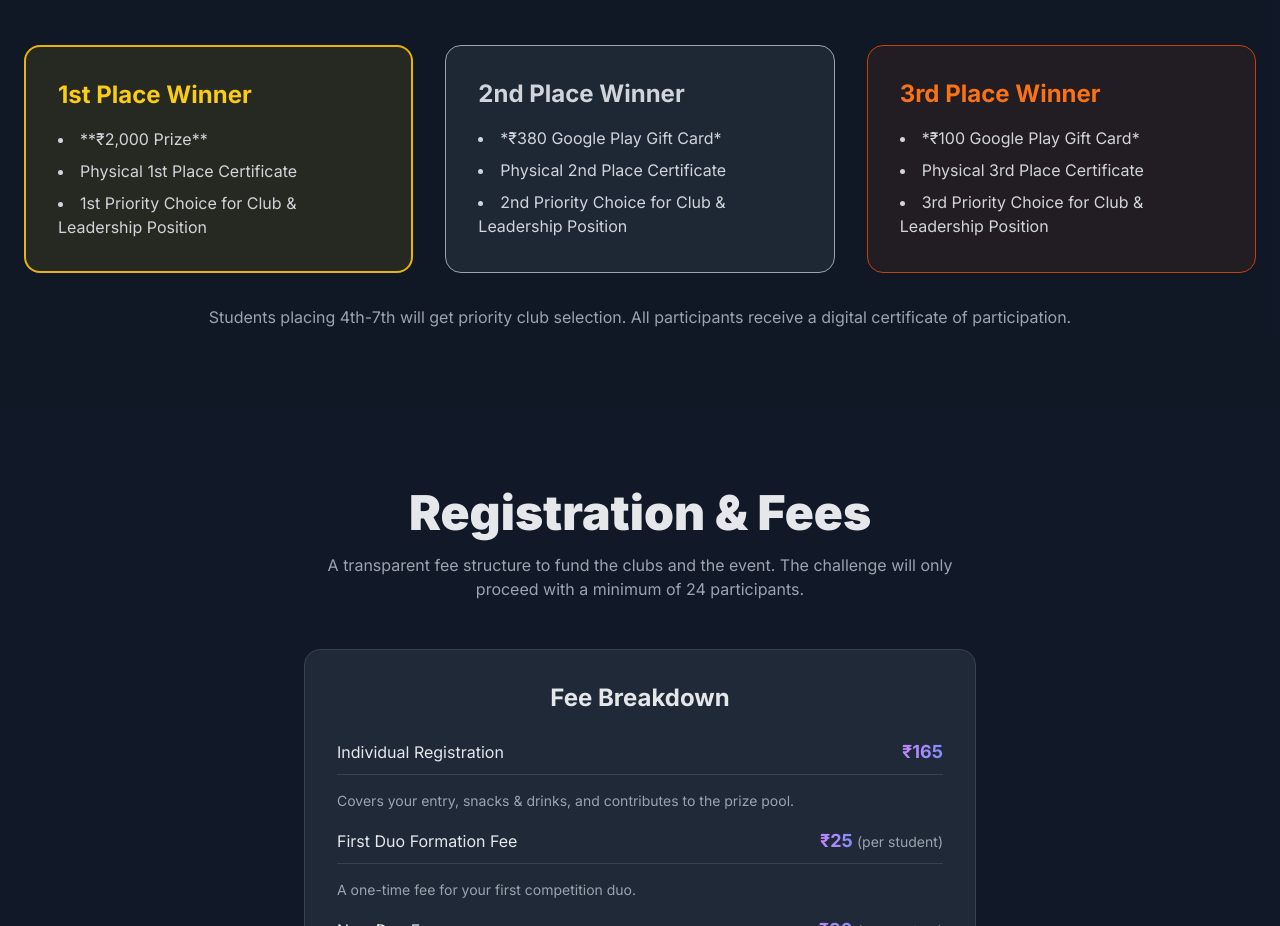
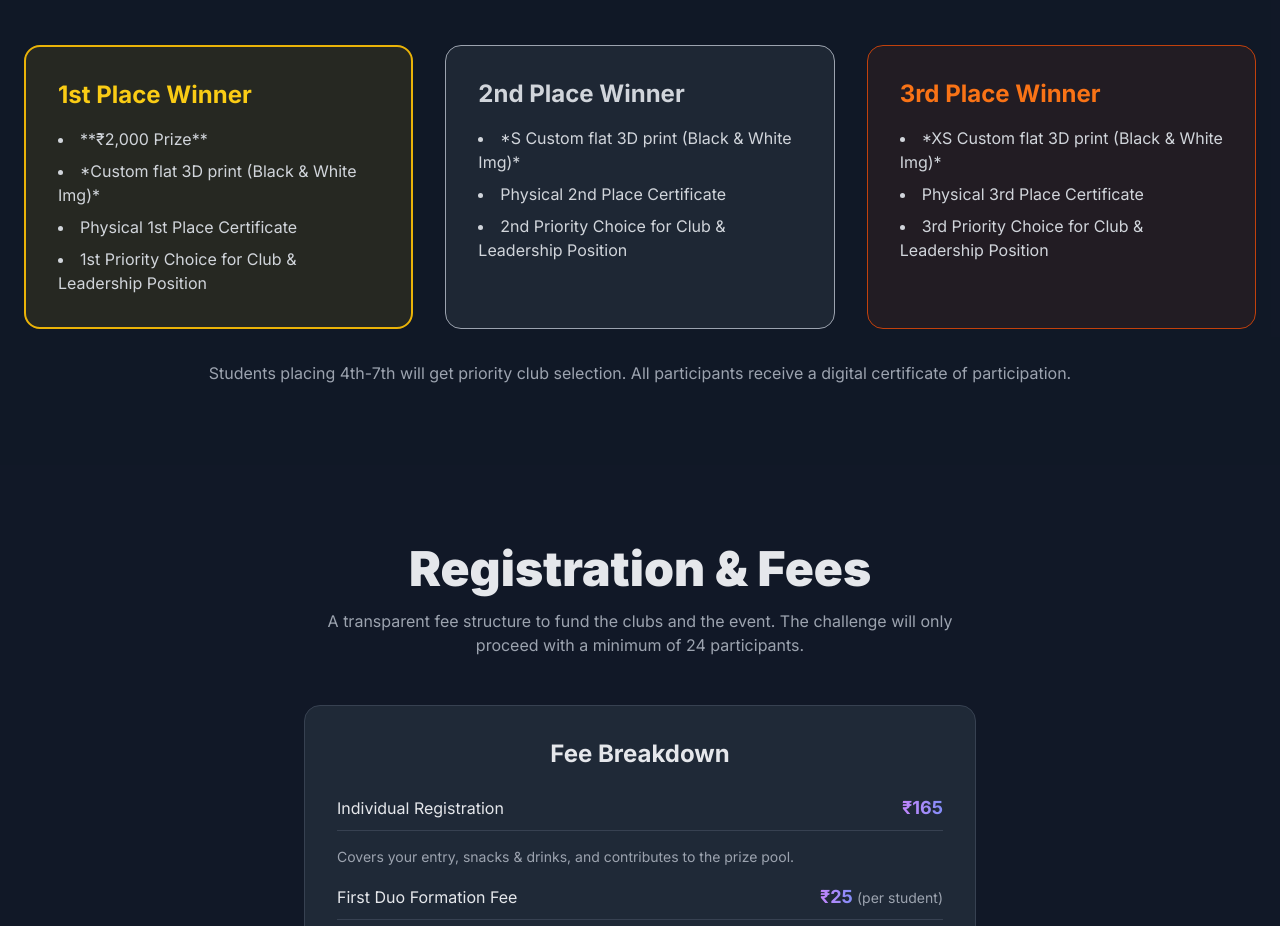
Before and after one commit to forksspoons/forksspoons.github.io, a plain HTML site: page EVENTS/index.html in a window 1280 px wide. Shown: the part 1950-2876 px from the top of the page. Drawn offline with nearby package versions, Linux system fonts and the light colour scheme.

Commit message:
Update index.html

```diff
--- a/EVENTS/index.html
+++ b/EVENTS/index.html
@@ -89,9 +89,9 @@
                 <h2 class="text-3xl md:text-5xl font-extrabold">Prizes & The Path to Leadership</h2>
                 <p class="mt-4 max-w-2xl mx-auto text-gray-400">The grand prize, podium positions, and club leadership roles are all awarded based on your **individual total score** from both competitions.</p>
                 <div class="mt-12 grid grid-cols-1 md:grid-cols-3 gap-8 text-left">
-                    <div class="bg-yellow-500/10 p-8 rounded-2xl border-2 border-yellow-500"><h3 class="text-2xl font-bold text-yellow-400">1st Place Winner</h3><ul class="mt-4 space-y-2 text-gray-300 list-disc list-inside"><li>**₹2,000 Prize**</li><li>Physical 1st Place Certificate</li><li>1st Priority Choice for Club & Leadership Position</li></ul></div>
-                    <div class="bg-gray-400/10 p-8 rounded-2xl border border-gray-400"><h3 class="text-2xl font-bold text-gray-300">2nd Place Winner</h3><ul class="mt-4 space-y-2 text-gray-300 list-disc list-inside"><li>*₹380 Google Play Gift Card*</li><li>Physical 2nd Place Certificate</li><li>2nd Priority Choice for Club & Leadership Position</li></ul></div>
-                    <div class="bg-orange-700/10 p-8 rounded-2xl border border-orange-700"><h3 class="text-2xl font-bold text-orange-500">3rd Place Winner</h3><ul class="mt-4 space-y-2 text-gray-300 list-disc list-inside"><li>*₹100 Google Play Gift Card*</li><li>Physical 3rd Place Certificate</li><li>3rd Priority Choice for Club & Leadership Position</li></ul></div>
+                    <div class="bg-yellow-500/10 p-8 rounded-2xl border-2 border-yellow-500"><h3 class="text-2xl font-bold text-yellow-400">1st Place Winner</h3><ul class="mt-4 space-y-2 text-gray-300 list-disc list-inside"><li>**₹2,000 Prize**</li><li>*Custom flat 3D print (Black & White Img)*</li><li>Physical 1st Place Certificate</li><li>1st Priority Choice for Club & Leadership Position</li></ul></div>
+                    <div class="bg-gray-400/10 p-8 rounded-2xl border border-gray-400"><h3 class="text-2xl font-bold text-gray-300">2nd Place Winner</h3><ul class="mt-4 space-y-2 text-gray-300 list-disc list-inside"><li>*S Custom flat 3D print (Black & White Img)*</li><li>Physical 2nd Place Certificate</li><li>2nd Priority Choice for Club & Leadership Position</li></ul></div>
+                    <div class="bg-orange-700/10 p-8 rounded-2xl border border-orange-700"><h3 class="text-2xl font-bold text-orange-500">3rd Place Winner</h3><ul class="mt-4 space-y-2 text-gray-300 list-disc list-inside"><li>*XS Custom flat 3D print (Black & White Img)*</li><li>Physical 3rd Place Certificate</li><li>3rd Priority Choice for Club & Leadership Position</li></ul></div>
                 </div>
                  <p class="mt-8 text-gray-400">Students placing 4th-7th will get priority club selection. All participants receive a digital certificate of participation.</p>
             </div>
```
